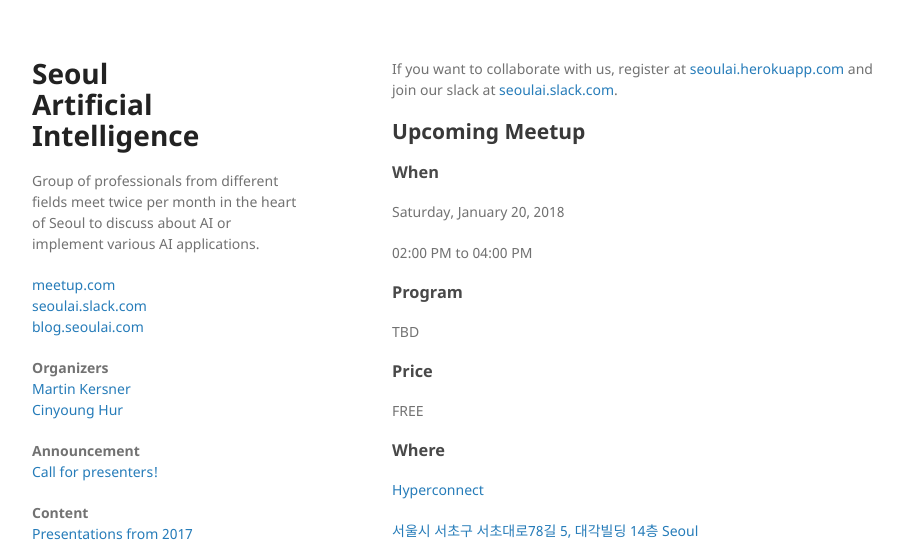
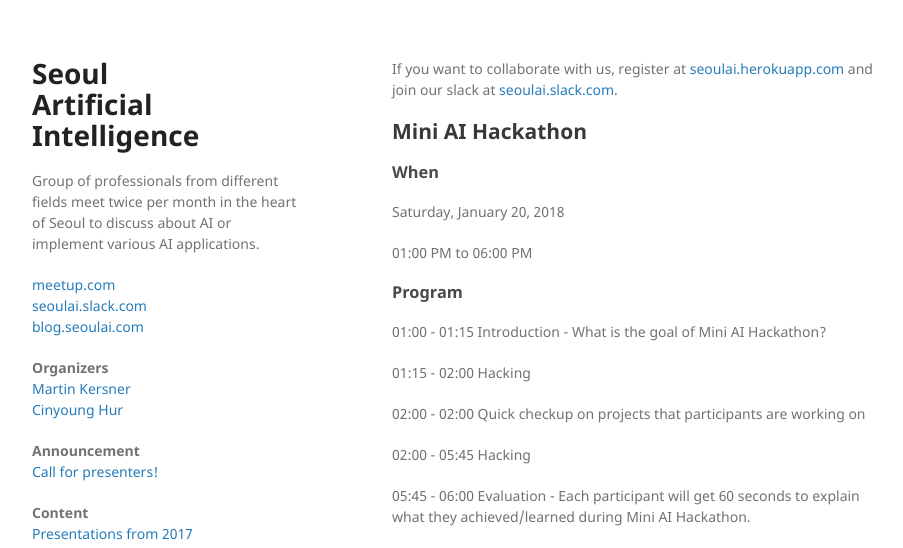
Before and after one commit to martinkersner/seoul-artificial-intelligence-meetup, a Jekyll site: the page built from docs/index.md, in a window 1280 px wide and 1400 px high. Shown: the top 548 px of the window, without its empty margins (178-1081 px from the left). Built offline with Jekyll 4.4.1, drawn with Linux system fonts in a browser that asks for light colours; some of the changed text lies outside the part shown.

Commit message:
mini AI Hackathon

```diff
--- a/docs/index.md
+++ b/docs/index.md
@@ -6,43 +6,38 @@
 
 If you want to collaborate with us, register at [seoulai.herokuapp.com](https://seoulai.herokuapp.com/) and join our slack at [seoulai.slack.com](https://seoulai.slack.com/).
 
-## Upcoming Meetup
-<!--## Mini AI Hackathon-->
+<!--## Upcoming Meetup-->
+## Mini AI Hackathon
 
 ### When
 Saturday, January 20, 2018
 
-02:00 PM to 04:00 PM
-<!--01:00 PM to 06:00 PM-->
-<!-- 10:00 AM to 12:00 PM -->
+<!--02:00 PM to 04:00 PM-->
+01:00 PM to 06:00 PM
 
 <!--TBD-->
+### Program
 
-<!--01:00 - 01:15 Introduction - What is the goal of Mini AI Hackathon?-->
+01:00 - 01:15 Introduction - What is the goal of Mini AI Hackathon?
 
-<!--01:15 - 02:00 Hacking-->
+01:15 - 02:00 Hacking
 
-<!--02:00 - 02:00 Quick checkup on projects that participants are working on-->
+02:00 - 02:00 Quick checkup on projects that participants are working on
 
-<!--02:00 - 05:45 Hacking-->
+02:00 - 05:45 Hacking
 
-<!--05:45 - 06:00 Evaluation - Each participant will get 60 seconds to explain what they achieved/learned during Mini AI Hackathon.-->
+05:45 - 06:00 Evaluation - Each participant will get 60 seconds to explain what they achieved/learned during Mini AI Hackathon.
 
-<!--## Details-->
+## Details
 
-<!--It is recommended to think about project you want to work on in advance. You can continue working on some of your projects. You can learn new framework that could be useful for you later on. Or maybe you want implement some new NN architecture? Great! There are no limits to projects, however, the project should be related to Artificial Intelligence.-->
+It is recommended to think about project you want to work on in advance. You can continue working on some of your projects. You can learn new framework that could be useful for you later on. Or maybe you want implement some new NN architecture? Great! There are no limits to projects, however, the project should be related to Artificial Intelligence.
 
-<!--## Team-->
+## Team
 
-<!--Mini AI Hackathon allows you to participate either as a single participant or in a team. In case you want to participate in a team, all members (not more than 2 is recommended) have to RSVP to this event through meetup.com. If you want to search for potential team members, the best way is through our slack [seoulai.slack.com](https://seoulai.slack.com/) (before joining slack you have to ask for invitation at [seoulai.herokuapp.com](https://seoulai.herokuapp.com/))-->
+Mini AI Hackathon allows you to participate either as a single participant or in a team. In case you want to participate in a team, all members (not more than 2 is recommended) have to RSVP to this event through meetup.com. If you want to search for potential team members, the best way is through our slack [seoulai.slack.com](https://seoulai.slack.com/) (before joining slack you have to ask for invitation at [seoulai.herokuapp.com](https://seoulai.herokuapp.com/))
 
-<!--### Registration-->
-<!--Register at [meetup.com](https://www.meetup.com/Seoul-Artificial-Intelligence-Meetup/events/246317878/).-->
-
-### Program
-TBD
-<!--02:00 - 02:15 Networking-->
-
+### Registration
+Register at [meetup.com](https://www.meetup.com/Seoul-Artificial-Intelligence/events/246729049/).
 
 
 ### Price
```
